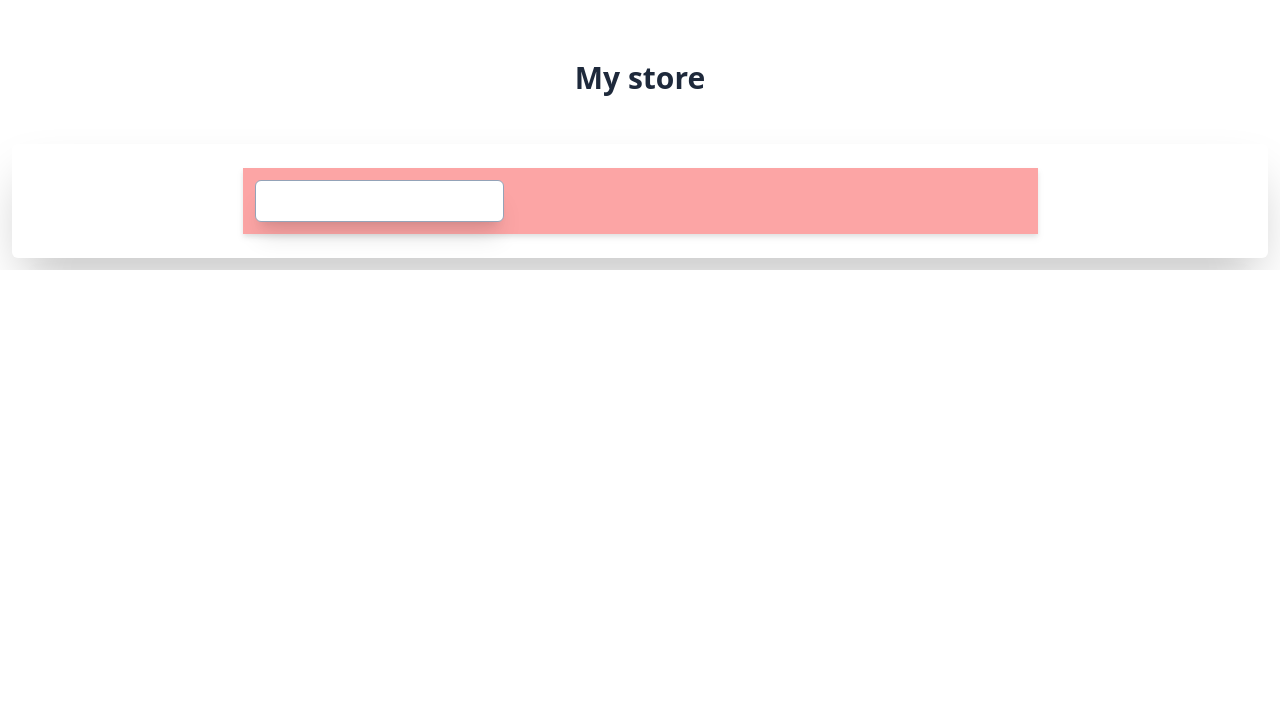
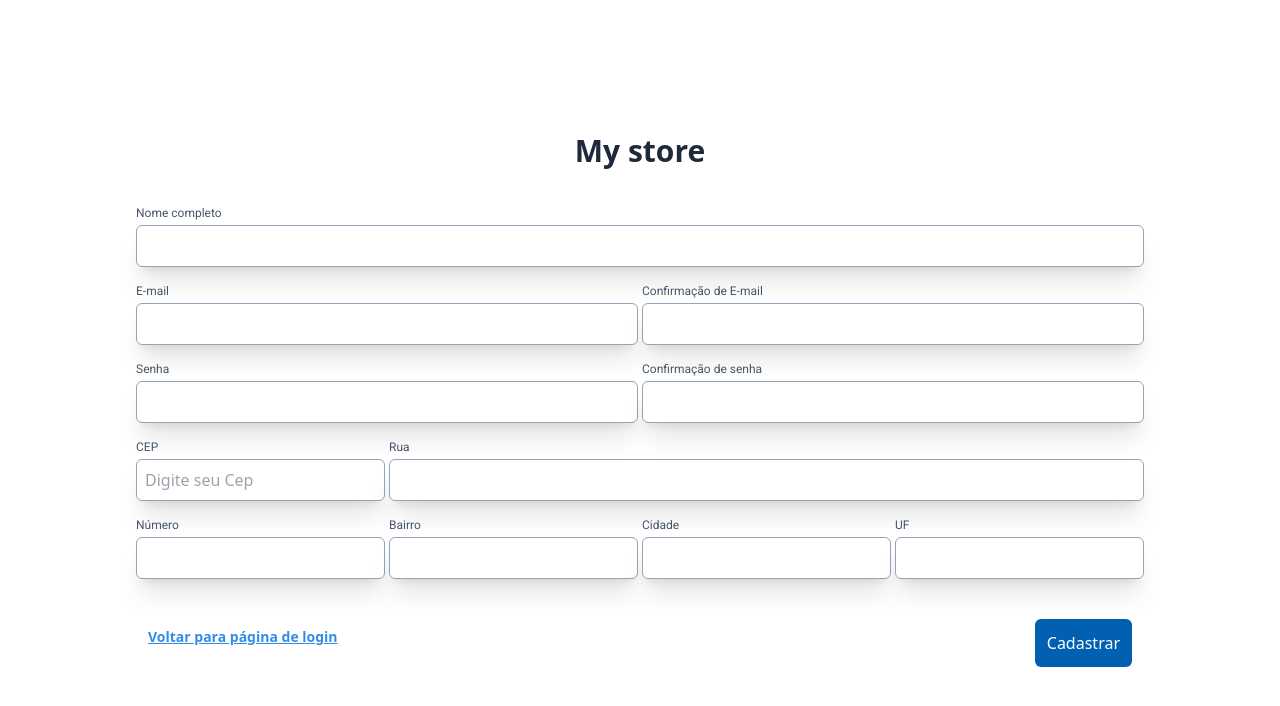
Before and after one commit to Raul26-tech/MyClothes, a React (Vite) app: page /register in a window 1280 px wide. Shown: the top 706 px of the page. Built offline with nearby package versions, Linux system fonts and the light colour scheme; no server answers.

Commit message:
Criando tela de Registro

```diff
--- a/rest.json
+++ b/rest.json
@@ -109,6 +109,38 @@
         null
       ],
       "id": 17
+    },
+    {
+      "name": "",
+      "email": "",
+      "password": "",
+      "postalCode": "",
+      "address": {
+        "street": "",
+        "number": "",
+        "district": "",
+        "city": "",
+        "uf": ""
+      },
+      "emailConfirm": "",
+      "passwordConfirm": "",
+      "id": 18
+    },
+    {
+      "name": "",
+      "email": "",
+      "password": "",
+      "postalCode": "",
+      "address": {
+        "street": "",
+        "number": "",
+        "district": "",
+        "city": "",
+        "uf": ""
+      },
+      "emailConfirm": "",
+      "passwordConfirm": "",
+      "id": 19
     }
   ],
   "products": [
--- a/src/components/Container/index.tsx
+++ b/src/components/Container/index.tsx
@@ -2,8 +2,13 @@ import React, { ReactNode } from 'react';
 
 interface IContainerProps {
     children: ReactNode;
+    addClassName?: string;
 }
 
-export default function Container({ children }: IContainerProps) {
-    return <div className="flex-1 overflow-y-auto p-3">{children}</div>;
+export default function Container({ addClassName, children }: IContainerProps) {
+    return (
+        <div className={`flex-1 overflow-y-auto p-3 ${addClassName}`}>
+            {children}
+        </div>
+    );
 }
--- a/src/pages/Register/index.tsx
+++ b/src/pages/Register/index.tsx
@@ -1,12 +1,46 @@
+import * as yup from 'yup';
+import { yupResolver } from '@hookform/resolvers/yup';
 import { SubmitHandler, useForm } from 'react-hook-form';
 import Titles from '../../components/Titles';
 import { Input } from '../../components/Input';
-import { useCallback, useEffect, useState } from 'react';
-import Button from '../../components/Buttom';
-import { HiArrowNarrowLeft, HiArrowNarrowRight } from 'react-icons/hi';
-import { useNavigate } from 'react-router-dom';
+import { useCallback } from 'react';
+import { Link, useNavigate } from 'react-router-dom';
 import { api } from '../../services/api';
 import Container from '../../components/Container';
+import Button from '../../components/Buttom';
+
+// const validations = yup.object({
+//     name: yup.string().required('Nome é obrigatório'),
+//     email: yup.string().required('E-mail obrigatório'),
+//     password: yup.string().required('Senha obrigatória'),
+//     passwordConfirm: yup
+//         .string()
+//         .required('Confirmação de senha obrigatória')
+//         .oneOf(
+//             [yup.ref('password')],
+//             'Senha e confirmação de senha não conferem'
+//         ),
+//     emailConfirm: yup
+//         .string()
+//         .required('Confirmação de e-mail é obrigatório')
+//         .oneOf(
+//             [yup.ref('email')],
+//             'E-mail e confirmação de e-mail não conferem'
+//         ),
+//     address: yup
+//         .object({
+//             postalCode: yup
+//                 .string()
+//                 .required('CEP obrigatório')
+//                 .min(8, 'CEP incompleto'),
+//             street: yup.string().required('Rua obrigatório'),
+//             number: yup.string().required('SN = Sem número'),
+//             city: yup.string().required('Cidade obrigatório'),
+//             state: yup.string().required('Estado obrigatório'),
+//             uf: yup.string().required('UF obrigatório'),
+//         })
+//         .required(),
+// });
 
 interface IViaCep {
     cep: string;
@@ -35,18 +69,10 @@ interface IRegisterProps {
 
 export default function Register() {
     const navigate = useNavigate();
-    const [accountAddress, setAccountAddress] = useState(false);
-    const [dataAccount, setDataAccount] = useState(true);
 
-    const {
-        register,
-        handleSubmit,
-        formState,
-        reset,
-        getValues,
-        setFocus,
-        watch,
-    } = useForm<IRegisterProps>({
+    const { register, handleSubmit, formState, reset, getValues, setFocus } =
+        useForm<IRegisterProps>({
+            // resolver: yupResolver(validations),
             defaultValues: {
                 name: '',
                 email: '',
@@ -66,9 +92,10 @@ export default function Register() {
         submitData
     ) => {
         try {
-            await api.post('/users', {
+            const response = await api.post('/users', {
                 ...submitData,
             });
+
             navigate('/login');
         } catch (e) {
             console.log(e);
@@ -98,15 +125,105 @@ export default function Register() {
     }, []);
 
     return (
-        <Container>
-            <div className="w-full h-full p-6">
+        <div className="w-screen h-screen">
+            <Container addClassName="w-full h-full flex flex-col justify-center items-center md:p-[5rem]">
                 <Titles>My store</Titles>
+                <form
+                    onSubmit={handleSubmit(handleSaveRegister)}
+                    className="grid md:grid-cols-3 lg:grid-cols-4 p-3 gap-1 space-y-3"
+                >
+                    <Input
+                        label="Nome completo"
+                        {...register('name')}
+                        error={formState.errors.name}
+                        addClassName="md:col-span-4"
+                    />
+                    <Input
+                        label="E-mail"
+                        {...register('email')}
+                        error={formState.errors.email}
+                        addClassName="md:col-span-2"
+                    />
+                    <Input
+                        label="Confirmação de E-mail"
+                        {...register('emailConfirm')}
+                        error={formState.errors.emailConfirm}
+                        addClassName="md:col-span-2"
+                    />
+                    <Input
+                        label="Senha"
+                        {...register('password')}
+                        error={formState.errors.password}
+                        type="password"
+                        addClassName="md:col-span-2"
+                    />
+                    <Input
+                        label="Confirmação de senha"
+                        {...register('passwordConfirm')}
+                        error={formState.errors.passwordConfirm}
+                        type="password"
+                        addClassName="md:col-span-2"
+                    />
+                    <Input
+                        label="CEP"
+                        placeholder="Digite seu Cep"
+                        {...register('postalCode', {
+                            onBlur: handleGetPostalCode,
+                        })}
+                        error={formState.errors.postalCode}
+                        addClassName="md:col-span-1"
+                    />
+                    <Input
+                        label="Rua"
+                        {...register('address.street')}
+                        error={formState.errors.address?.street}
+                        addClassName="md:col-span-3"
+                        disabled
+                    />
+                    <Input
+                        label="Número"
+                        {...register('address.number')}
+                        error={formState.errors.address?.number}
+                        addClassName="md:col-span-1"
+                    />
+                    <Input
+                        label="Bairro"
+                        {...register('address.district')}
+                        error={formState.errors.address?.district}
+                        addClassName="md:col-span-1"
+                        disabled
+                    />
+                    <Input
+                        label="Cidade"
+                        {...register('address.city')}
+                        error={formState.errors.address?.city}
+                        addClassName="md:col-span-1"
+                        disabled
+                    />
+                    <Input
+                        label="UF"
+                        {...register('address.uf')}
+                        error={formState.errors.address?.uf}
+                        addClassName="md:col-span-1"
+                        disabled
+                    />
+                    <div className="md:col-span-4 flex justify-between items-center md:grid-cols-3 lg:grid-cols-4 p-3 gap-1 space-y-3">
+                        <Link
+                            to="/login"
+                            className="text-sm text-theme-blue-50 underline font-semibold"
+                        >
+                            Voltar para página de login
+                        </Link>
+                        <Button
+                            addClassName="text-white"
+                            pattern="primary"
+                            type="submit"
+                        >
+                            Cadastrar
+                        </Button>
                     </div>
-            <div className="w-full h-full p-6 flex justify-center items-center rounded-md shadow-2xl drop-shadow-md">
-                <form className="grid md:grid-cols-3 p-3 bg-red-300 gap-3 space-y-3">
-                    <Input {...register('name')} />
                 </form>
+            </Container>
         </div>
-        </Container>
     );
 }
```
Lines whose indentation alone changed are shown as unchanged.
